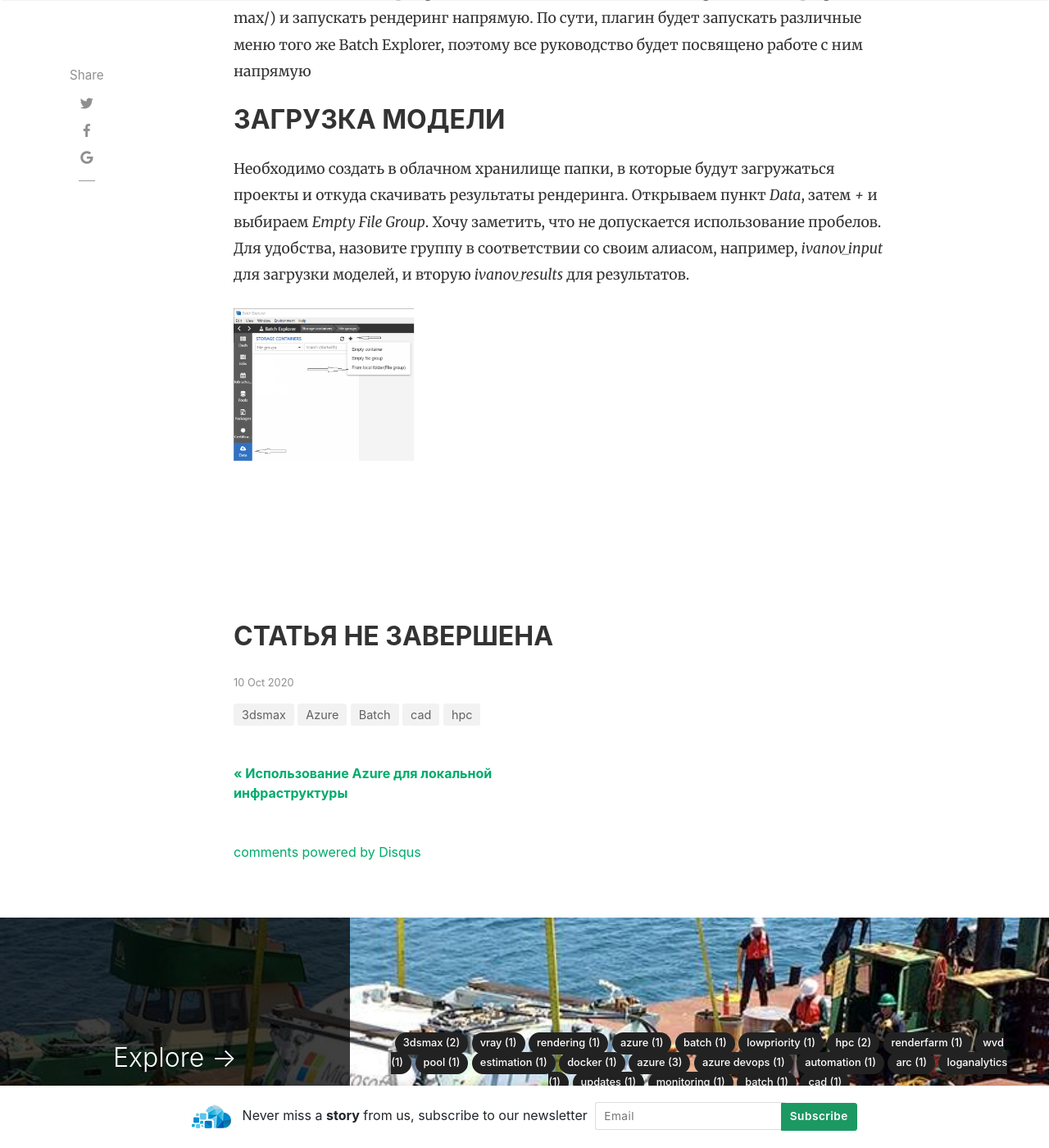
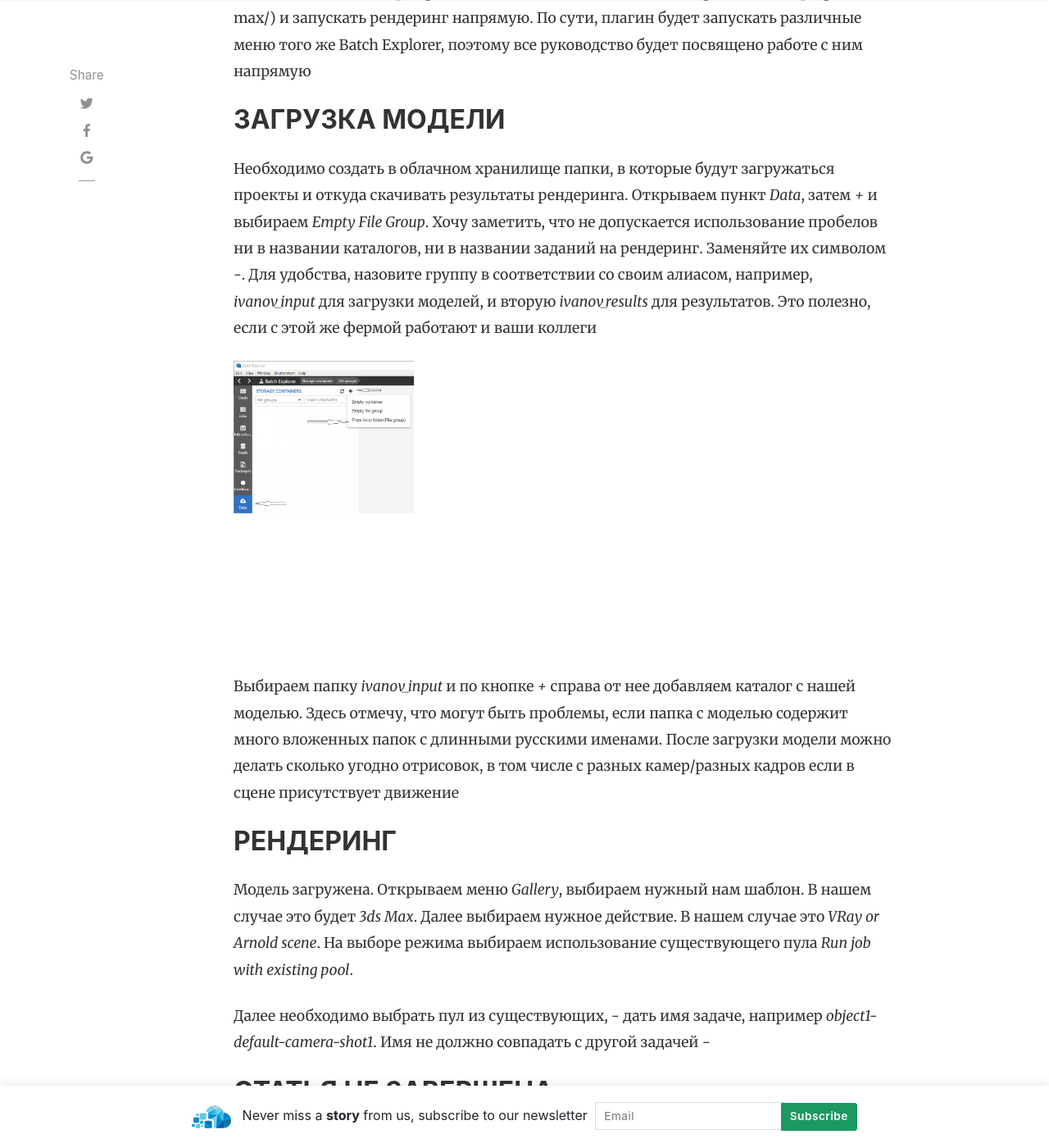
Before and after one commit to AzCEE/azcee.github.io, a Jekyll site: the page built from _posts/2020-10-10-3ds-max-rendering-guide.md, in a window 1280 px wide and 1400 px high, scrolled down 1284 px. Shown: the whole window at 82% size. Built offline with Jekyll 4.4.1, drawn with Linux system fonts in a browser that asks for light colours; nearby versions of some CDN libraries; comment, search, counter and statistics services are not loaded.

Commit message:
Update 2020-10-10-3ds-max-rendering-guide.md

```diff
--- a/_posts/2020-10-10-3ds-max-rendering-guide.md
+++ b/_posts/2020-10-10-3ds-max-rendering-guide.md
@@ -26,10 +26,19 @@
 ## ЗАГРУЗКА МОДЕЛИ
 
 Необходимо создать в облачном хранилище папки, в которые будут загружаться проекты и откуда скачивать результаты рендеринга.
-Открываем пункт *Data*, затем *+* и выбираем *Empty File Group*. Хочу заметить, что не допускается использование пробелов. Для удобства, назовите группу в соответствии со своим алиасом, например, *ivanov_input* для загрузки моделей, и вторую *ivanov_results* для результатов.
+Открываем пункт *Data*, затем *+* и выбираем *Empty File Group*. Хочу заметить, что не допускается использование пробелов ни в названии каталогов, ни в названии заданий на рендеринг. Заменяйте их символом *-*. Для удобства, назовите группу в соответствии со своим алиасом, например, *ivanov_input* для загрузки моделей, и вторую *ivanov_results* для результатов. Это полезно, если с этой же фермой работают и ваши коллеги
+
 
 ![Image](/assets/users/sergeyperus/new-filegroup.png)
 
+Выбираем папку *ivanov_input* и по кнопке *+* справа от нее добавляем каталог с нашей моделью. Здесь отмечу, что могут быть проблемы, если папка с моделью содержит много вложенных папок с длинными русскими именами. После загрузки модели можно делать сколько угодно отрисовок, в том числе с разных камер/разных кадров если в сцене присутствует движение
 
+## РЕНДЕРИНГ
+
+Модель загружена. Открываем меню *Gallery*, выбираем нужный нам шаблон. В нашем случае это будет *3ds Max*. Далее выбираем нужное действие. В нашем случае это *VRay or Arnold scene*. На выборе режима выбираем использование существующего пула *Run job with existing pool*.
+
+Далее необходимо выбрать пул из существующих,
+    - дать имя задаче, например *object1-default-camera-shot1*. Имя не должно совпадать с другой задачей
+    -
 
 ## СТАТЬЯ НЕ ЗАВЕРШЕНА
```
